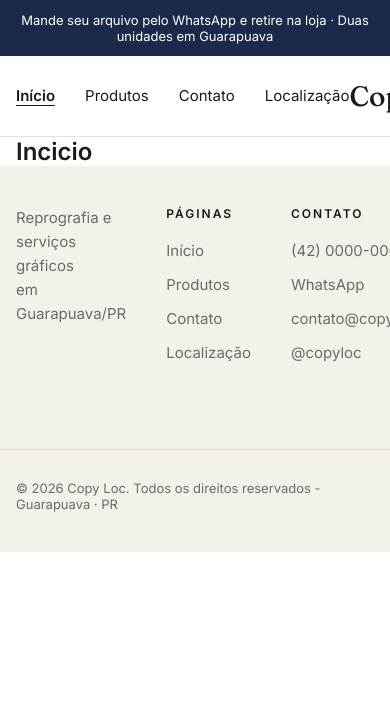
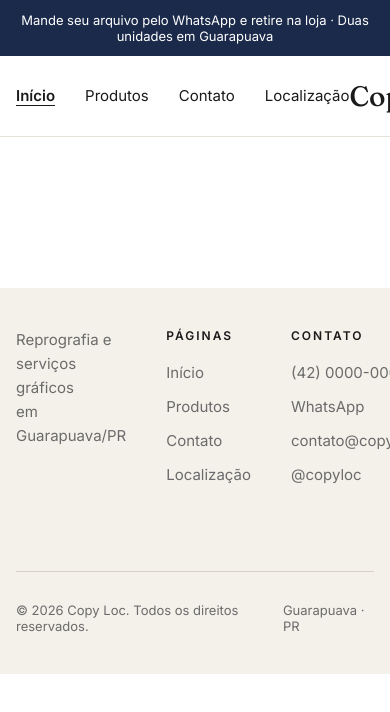
Before and after one commit to iuripedroso/Site_Copiadora, a React (Vite) app: page / in a window 390 px wide. Shown: the top 712 px of the page. Built offline with nearby package versions, Linux system fonts and the light colour scheme.

Commit message:
produtos

```diff
--- a/index.html
+++ b/index.html
@@ -4,7 +4,7 @@
   <meta charset="UTF-8" />
   <link rel="icon" type="image/svg+xml" href="/vite.svg" />
   <meta name="viewport" content="width=device-width, initial-scale=1.0" />
-  <title>Copy Loc</title>
+  <title>CopyLoc</title>
   <link href="https://fonts.googleapis.com/css2?family=Fraunces:wght@400;500&family=Inter:wght@400;500;600&display=swap" rel="stylesheet">
 </head>
   <body>
--- a/src/components/Footer.css
+++ b/src/components/Footer.css
@@ -54,3 +54,7 @@ footer {
 /* .footer-guarapuava{
     margin-right: 10px;
 } */
+
+.copyright.container {
+    overflow: hidden;
+}
--- a/src/components/Footer.tsx
+++ b/src/components/Footer.tsx
@@ -39,8 +39,11 @@ export default function Footer() {
                 </div>
             </div>
 
-      <div className="copyright container">
-        <span>© {new Date().getFullYear()} Copy Loc. Todos os direitos reservados - Guarapuava · PR</span>
+            <div className="container">
+                <div className="copyright">
+                    <span>© {new Date().getFullYear()} Copy Loc. Todos os direitos reservados.</span>
+                    <span>Guarapuava · PR</span>
+                </div>
             </div>
         </footer>
     );
--- a/src/index.css
+++ b/src/index.css
@@ -25,4 +25,16 @@ a {
   text-decoration: none;
 }
 
-.container { max-width: 1280px; margin: 0 auto; padding-left: 16px; padding-right: 16px; }
+.container {
+  max-width: 1440px;
+  margin: 0 auto;
+  padding-left: 80px;
+  padding-right: 80px;
+}
+
+@media (max-width: 768px) {
+  .container {
+    padding-left: 16px;
+    padding-right: 16px;
+  }
+}
--- a/src/pages/Home.tsx
+++ b/src/pages/Home.tsx
@@ -2,7 +2,14 @@ export default function Home() {
 
     return (
         <section className="container">
-            <h1>Incicio</h1>
+            <h1>ㅤ
+                <br/>
+                <br/>
+                <br/>
+                <br/>
+                <br/>
+
+            </h1>
         </section>
     )
 }
--- /dev/null
+++ b/src/types/Produto.ts
@@ -0,0 +1 @@
+export type Categoria = "impressao" | "encadernacao" | "materiais-graficos" | "plastificacao";
```
Lines whose indentation alone changed are shown as unchanged.
